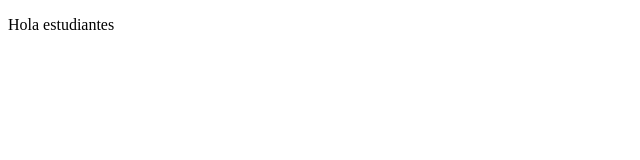
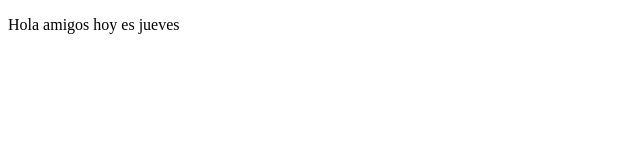
Before and after one commit to PaoOrti/proyectoDemoCursoPrework, a plain HTML site: page index.html in a window 1280 px wide. Shown: the full height of the page, 0-640 px from the left. Drawn offline with Linux system fonts and the light colour scheme.

Commit message:
cambios  agregamos

```diff
--- a/index.html
+++ b/index.html
@@ -8,7 +8,7 @@
 </head>
 <body>
     <p>
-        Hola estudiantes
+        Hola amigos hoy es jueves
     </p>
 </body>
 </html>
```
